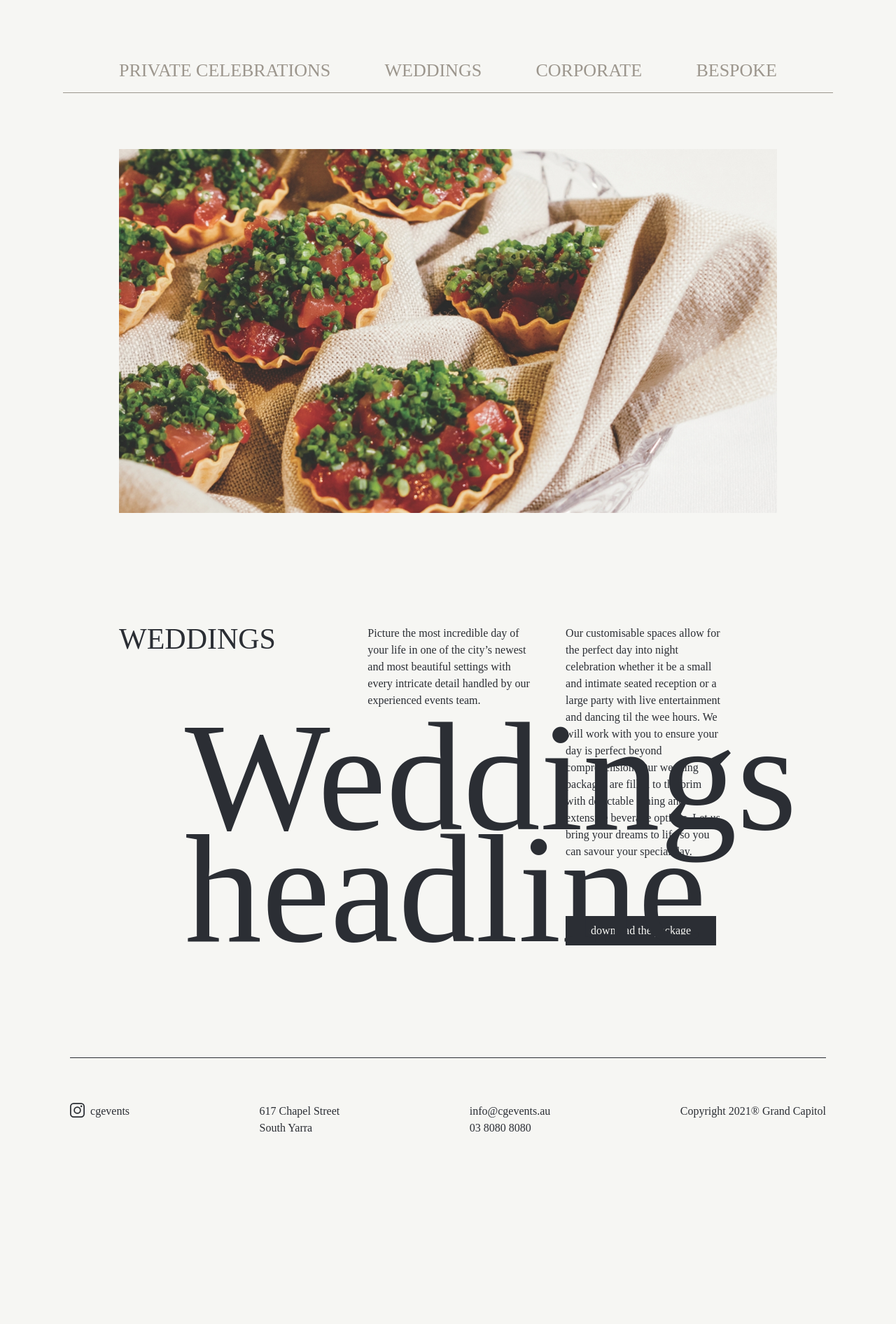
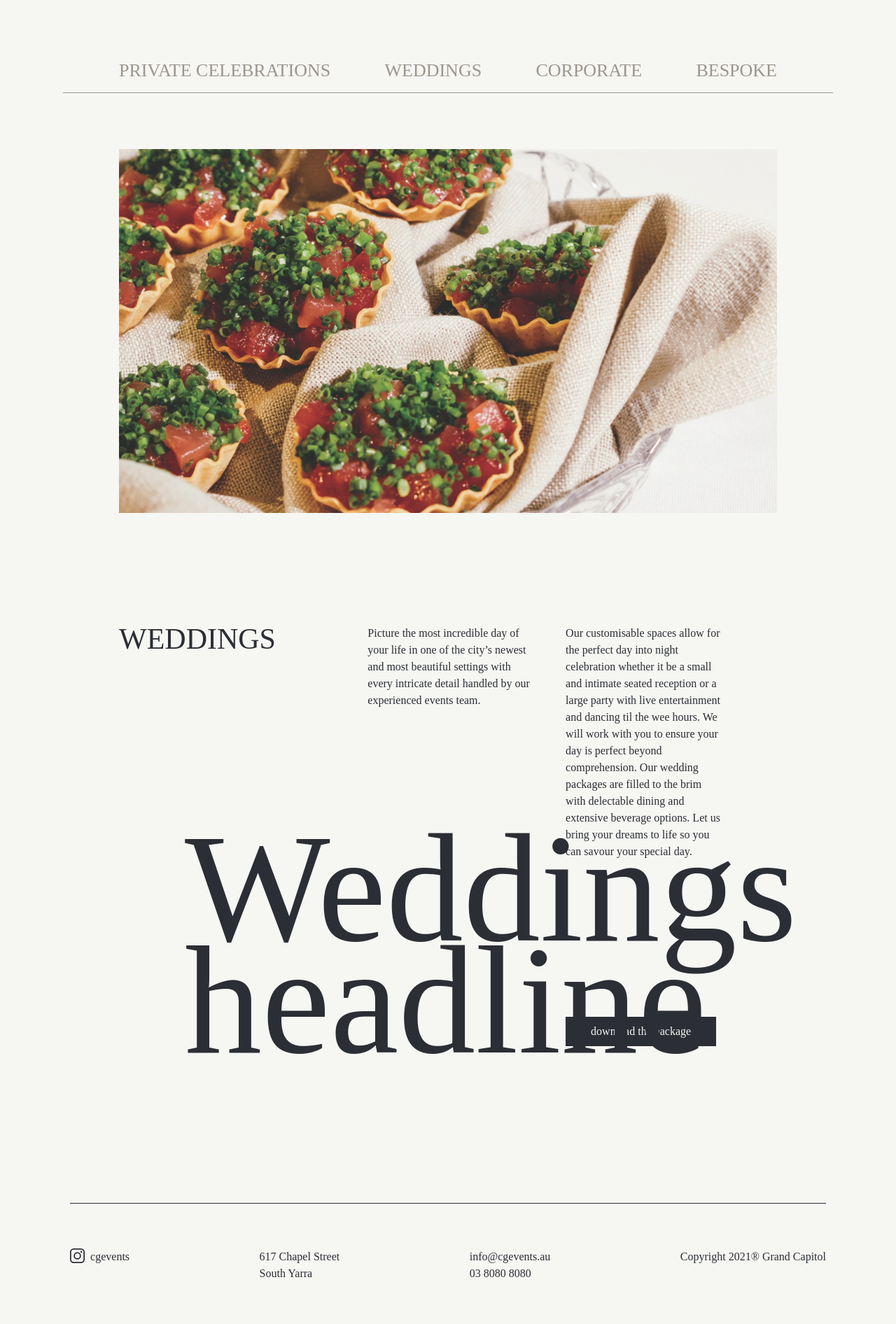
Before and after one commit to milosptr/event-centar, a Jekyll site: the page built from experiences.md, in a window 1280 px wide. Shown: the part 812-2704 px from the top of the page at 70% size. Built offline with Jekyll 4.4.1, drawn with Linux system fonts in a browser that asks for light colours; some web fonts are replaced; before the commit the page ends 2496 px from its top, so only the background shows below that.

Commit message:
headline position

```diff
--- a/_layouts/experiences.html
+++ b/_layouts/experiences.html
@@ -24,17 +24,17 @@
   </ul>
   </div>
   <div class="inbetween-line-light"></div>
-  <div class="pt-20 pb-40 wedding wrapper">
+  <div class="pt-20 pb-56 wedding wrapper">
   <img src="{{page.section_picture}}" alt="meal photo"
   class="reveal-top w-full">
   <div class="pt-40 flex justify-between pr-16 relative">
-    <h2 class="wedding-headline w-1/3 absolute">Weddings headline</h2>
     <h3 class="reveal-top w-1/2 pr-4 upper-font">{{page.section_title}}</h3>
     <p class="reveal-top little-font w-1/3 mr-12">{{page.section_first_text}}</p>
       <div class="w-1/3 pr-4">
-    <p class="reveal-top little-font mb-20">{{page.section_second_text}}</p>
+    <p class="reveal-top little-font mb-56">{{page.section_second_text}}</p>
     <button class="reveal-top black-button little-font">download the package</button>
     </div>
+    <h2 class="wedding-headline w-1/3 absolute">Weddings headline</h2>
   </div>
   </div>
 
--- a/css/style.css
+++ b/css/style.css
@@ -268,7 +268,7 @@ footer {
     font-family: Stylish;
     font-size: 220px;
     line-height: 160px;
-    bottom: 0px;
+    top: 60%;
     left: 10%;
   }
 
```
